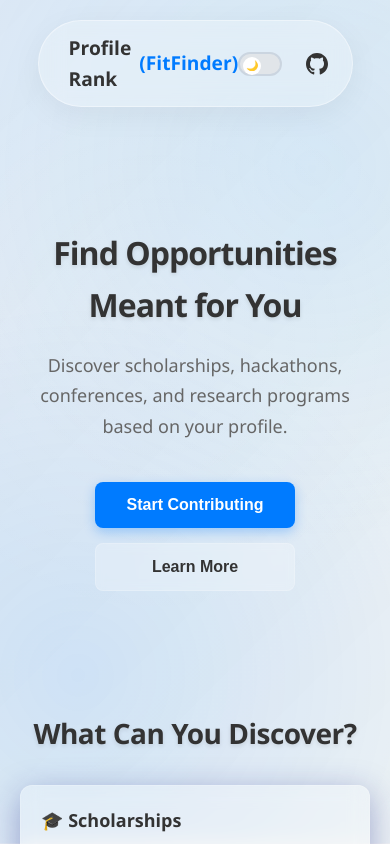
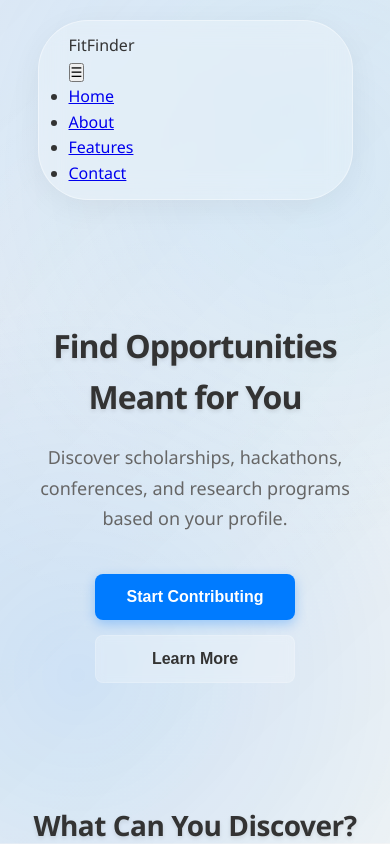
Before and after one commit to Code-Social/fitfinder, a React (Create React App) app: page / in a window 390 px wide. Shown: the top 844 px of the page. Built offline with nearby package versions, Linux system fonts and the light colour scheme; the HTML template or start-up script is replaced by a standard one.

Commit message:
Improve mobile responsiveness of navbar across all devices

```diff
--- a/src/components/Header.tsx
+++ b/src/components/Header.tsx
@@ -1,36 +1,45 @@
+import { useState } from "react";
 import React from 'react';
 import ThemeToggle from './ThemeToggle';
 import './Header.css';
 
 const Header: React.FC = () => {
-  return (
+ const [isOpen, setIsOpen] = useState(false);
+ return (
     <header>
-      {/* Visual Hierarchy: FitFinder is the App, Profile Rank is the page/feature */}
-      <h1>
-        Profile Rank <span className="brand-highlight">(FitFinder)</span>
-      </h1>
+      <nav className="bg-white shadow-md px-4 py-3 md:px-8 md:py-4">
+  <div className="flex items-center justify-between">
+    {/* Logo */}
+    <div className="text-2xl font-bold">FitFinder</div>
 
-      <div className="header-controls">
-        <ThemeToggle />
+    {/* Hamburger Button for Mobile */}
+    <button
+      className="text-3xl md:hidden focus:outline-none"
+      onClick={() => setIsOpen(!isOpen)}
+    >
+      {isOpen ? "✕" : "☰"}
+    </button>
 
-        <a
-          href="https://github.com/Code-Social/fitfinder"
-          className="github-btn"
-          target="_blank"
-          rel="noopener noreferrer"
-          aria-label="GitHub Repository"
-        >
-          <svg
-            xmlns="http://www.w3.org/2000/svg"
-            width="22"
-            height="22"
-            viewBox="0 0 24 24"
-            fill="currentColor"
-          >
-            <path d="M12 0c-6.626 0-12 5.373-12 12 0 5.302 3.438 9.8 8.207 11.387.599.111.793-.261.793-.577v-2.234c-3.338.726-4.033-1.416-4.033-1.416-.546-1.387-1.333-1.756-1.333-1.756-1.089-.745.083-.729.083-.729 1.205.084 1.839 1.237 1.839 1.237 1.07 1.834 2.807 1.304 3.492.997.107-.775.418-1.305.762-1.604-2.665-.305-5.467-1.334-5.467-5.931 0-1.311.469-2.381 1.236-3.221-.124-.303-.535-1.524.117-3.176 0 0 1.008-.322 3.301 1.23.957-.266 1.983-.399 3.003-.404 1.02.005 2.047.138 3.006.404 2.291-1.552 3.297-1.23 3.297-1.23.653 1.653.242 2.874.118 3.176.77.84 1.235 1.911 1.235 3.221 0 4.609-2.807 5.624-5.479 5.921.43.372.823 1.102.823 2.222v3.293c0 .319.192.694.801.576 4.765-1.589 8.199-6.086 8.199-11.386 0-6.627-5.373-12-12-12z"/>
-          </svg>
-        </a>
-      </div>
+    {/* Desktop Links */}
+    <ul className="hidden md:flex space-x-6 font-medium">
+      <li><a href="/" className="hover:text-blue-500">Home</a></li>
+      <li><a href="/about" className="hover:text-blue-500">About</a></li>
+      <li><a href="/features" className="hover:text-blue-500">Features</a></li>
+      <li><a href="/contact" className="hover:text-blue-500">Contact</a></li>
+    </ul>
+  </div>
+
+  {/* Mobile Links */}
+  {isOpen && (
+    <ul className="flex flex-col mt-4 space-y-3 md:hidden font-medium">
+      <li><a href="/" className="hover:text-blue-500">Home</a></li>
+      <li><a href="/about" className="hover:text-blue-500">About</a></li>
+      <li><a href="/features" className="hover:text-blue-500">Features</a></li>
+      <li><a href="/contact" className="hover:text-blue-500">Contact</a></li>
+    </ul>
+  )}
+</nav>
+
     </header>
   );
 };
```
